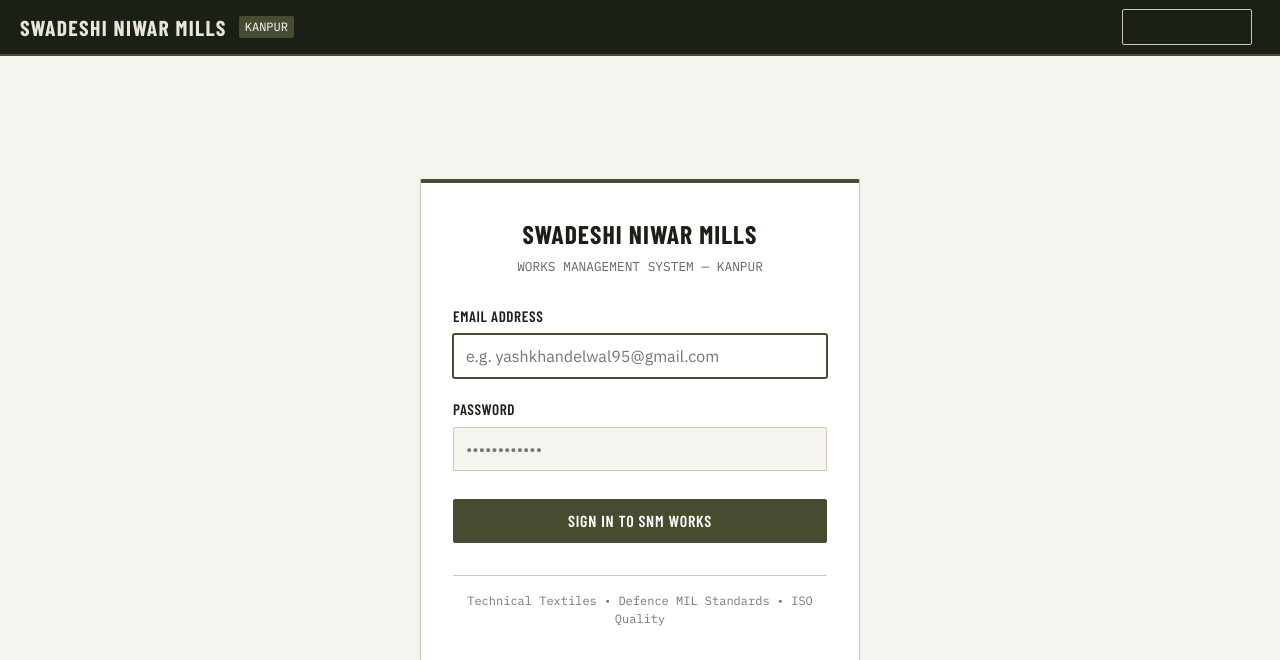
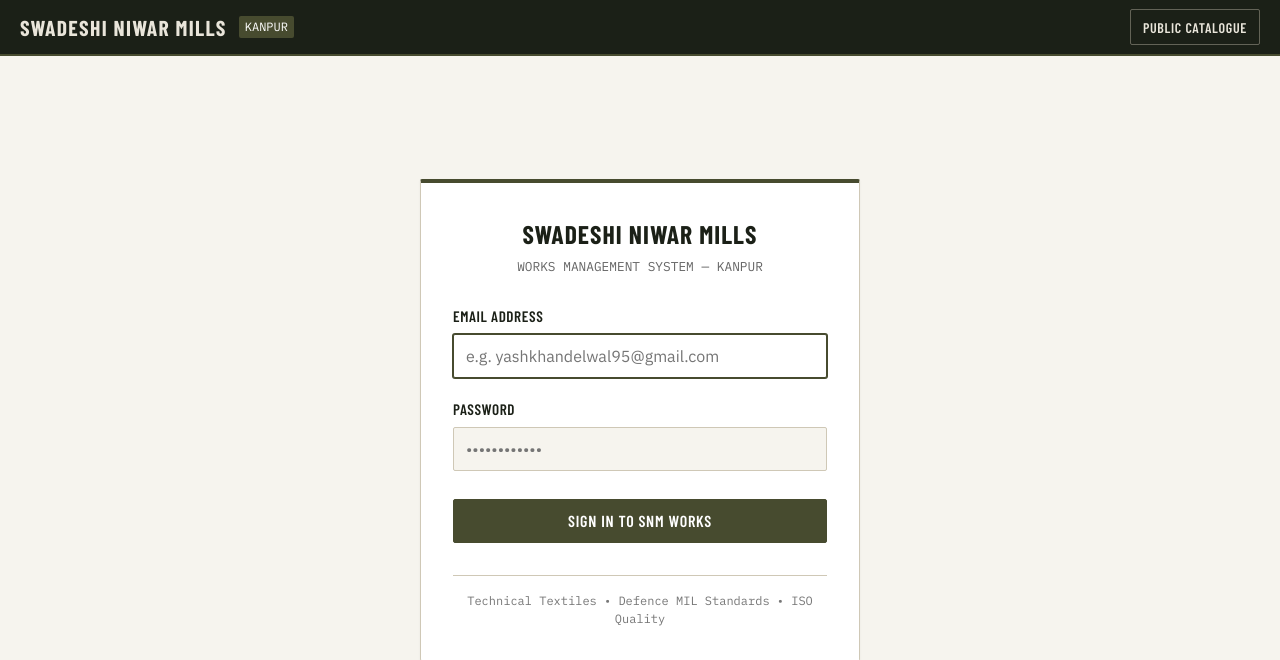
Before and after one commit to shashwatkhandelwal-debug/SNM__WORKS, a FastAPI app: page / in a window 1280 px wide. Shown: the top 660 px of the page. Run offline with FastAPI, Linux system fonts and the light colour scheme; some libraries are stand-ins or nearby versions.

Commit message:
Fix top bar navigation button visibility and contrast

```diff
--- a/static/css/style.css
+++ b/static/css/style.css
@@ -100,7 +100,19 @@ h1, h2, h3, h4, h5, h6 {
 .top-bar-actions {
   display: flex;
   align-items: center;
-  gap: 1rem;
+  gap: 0.5rem;
+}
+
+.top-bar .btn-outline {
+  background-color: transparent;
+  color: var(--snm-greige);
+  border-color: rgba(207, 200, 182, 0.4);
+}
+
+.top-bar .btn-outline:hover {
+  background-color: var(--snm-greige);
+  color: var(--snm-machine-black);
+  border-color: var(--snm-greige);
 }
 
 .user-badge {
@@ -110,6 +122,7 @@ h1, h2, h3, h4, h5, h6 {
   display: flex;
   align-items: center;
   gap: 0.5rem;
+  margin-left: 0.25rem;
 }
 
 .user-dot {
@@ -134,7 +147,7 @@ h1, h2, h3, h4, h5, h6 {
   text-decoration: none;
   border-radius: 2px;
   cursor: pointer;
-  transition: background-color 0.15s ease, border-color 0.15s ease;
+  transition: background-color 0.15s ease, border-color 0.15s ease, color 0.15s ease;
   border: 1px solid transparent;
 }
 
--- a/templates/base.html
+++ b/templates/base.html
@@ -33,15 +33,15 @@
     </div>
 
     <div class="top-bar-actions">
-      <a href="/catalogue" class="btn btn-outline btn-sm" style="margin-right: 0.5rem;">Public Catalogue</a>
+      <a href="/catalogue" class="btn btn-outline btn-sm">Public Catalogue</a>
       {% if user %}
-      <a href="/jobs" class="btn btn-outline btn-sm" style="margin-right: 0.5rem;">Jobs</a>
-      <a href="/qc" class="btn btn-outline btn-sm" style="margin-right: 0.5rem;">QC</a>
-      <a href="/lab-tests" class="btn btn-outline btn-sm" style="margin-right: 0.5rem;">Lab Tests</a>
-      <a href="/skus" class="btn btn-outline btn-sm" style="margin-right: 0.5rem;">SKUs</a>
-      <a href="/marketing/queue" class="btn btn-outline btn-sm" style="margin-right: 0.5rem;">Marketing Queue</a>
-      <a href="/tally" class="btn btn-outline btn-sm" style="margin-right: 0.5rem;">Tally</a>
-      <a href="/settings" class="btn btn-sm btn-olive" style="margin-right: 0.5rem;">⚙ Settings</a>
+      <a href="/jobs" class="btn btn-outline btn-sm">Jobs</a>
+      <a href="/qc" class="btn btn-outline btn-sm">QC</a>
+      <a href="/lab-tests" class="btn btn-outline btn-sm">Lab Tests</a>
+      <a href="/skus" class="btn btn-outline btn-sm">SKUs</a>
+      <a href="/marketing/queue" class="btn btn-outline btn-sm">Marketing Queue</a>
+      <a href="/tally" class="btn btn-outline btn-sm">Tally</a>
+      <a href="/settings" class="btn btn-sm btn-olive">⚙ Settings</a>
       <div class="user-badge">
         <span class="user-dot"></span>
         <span class="mono">{{ user.full_name or user.email }}</span>
```
